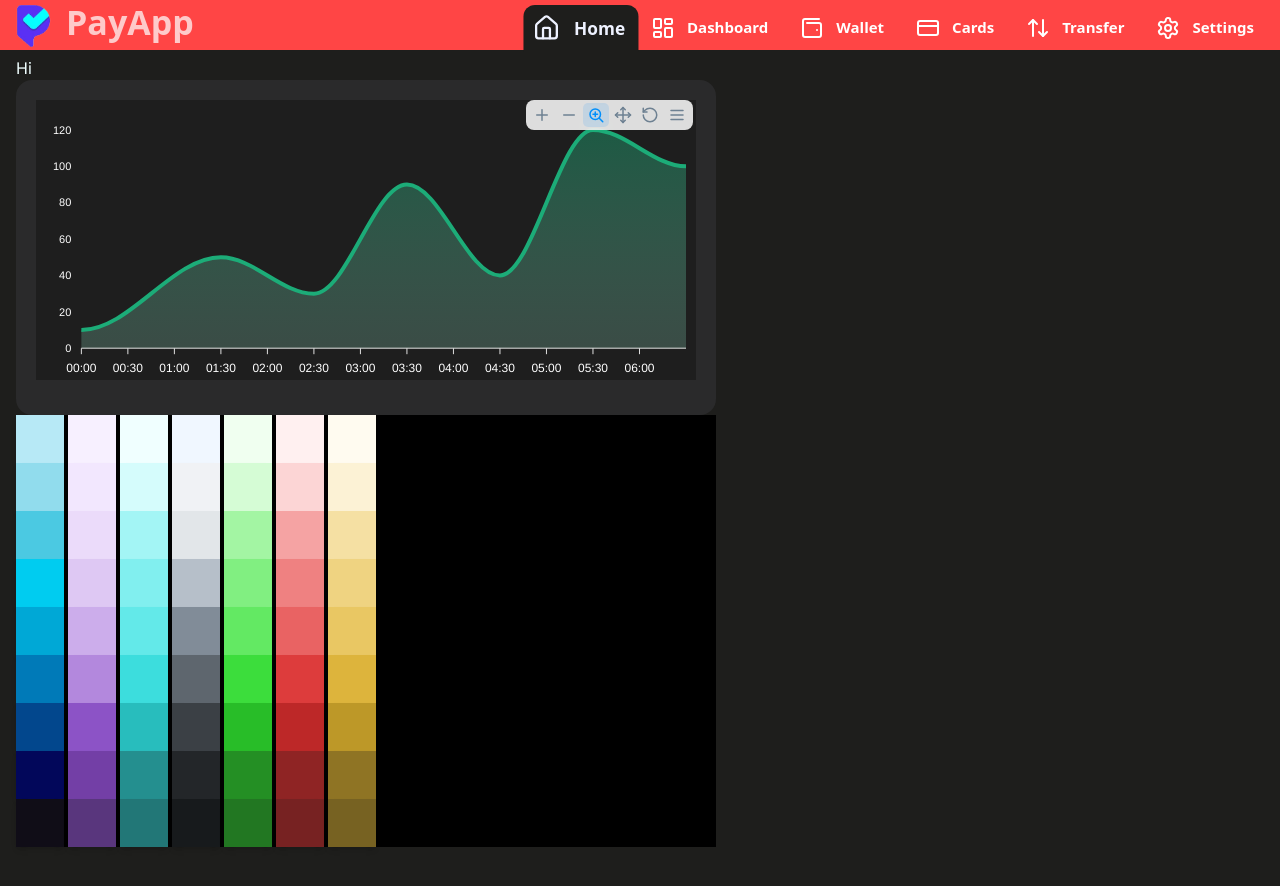
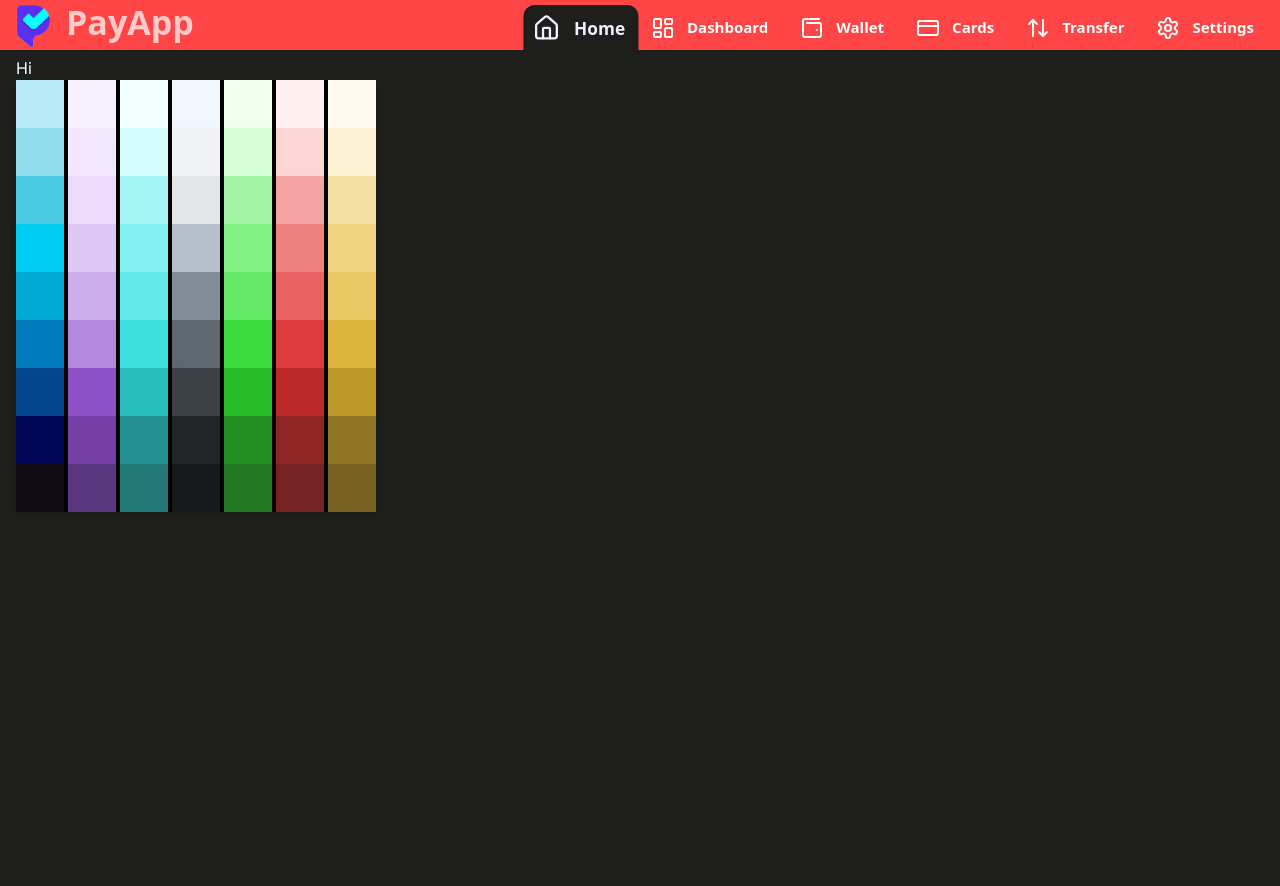
Before and after one commit to Ecolash/Payment-Wallet, a Next.js app in the folder apps/user-app/: page /home in a window 1280 px wide. Shown: the top 886 px of the page. After the commit the page ends 800 px from the top, so only its background shows below. Built offline with nearby package versions, Linux system fonts and the light colour scheme.

Commit message:
Removed graph from home page

```diff
--- a/apps/user-app/app/(dashboard)/home/page.tsx
+++ b/apps/user-app/app/(dashboard)/home/page.tsx
@@ -8,7 +8,7 @@ const page = () => {
   return (
     <div>
       Hi
-      <Graph/>
+      {/* <Graph/> */}
       <ColorPalette/>
     </div>
   )
--- a/apps/user-app/components/Graph.tsx
+++ b/apps/user-app/components/Graph.tsx
@@ -93,6 +93,9 @@ const Graph: React.FC = () => {
           },
         },
       },
+      toolbar: {
+        show: false
+      }
     },
   };
 
```
Also changed, not shown: 2 other files (tests, documents, lock files or other folders).
